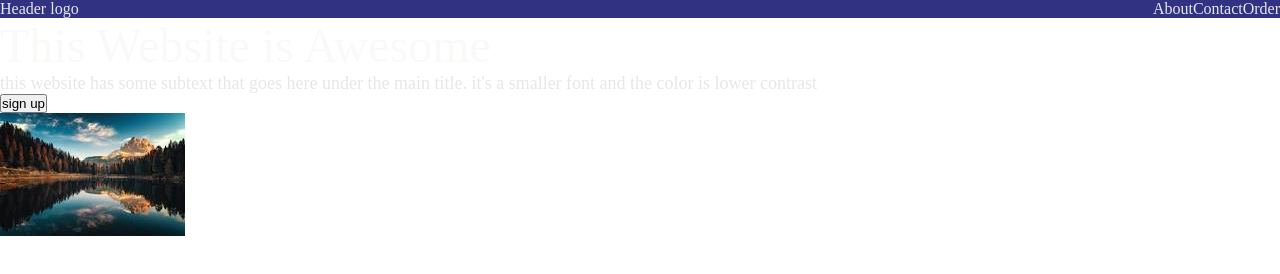
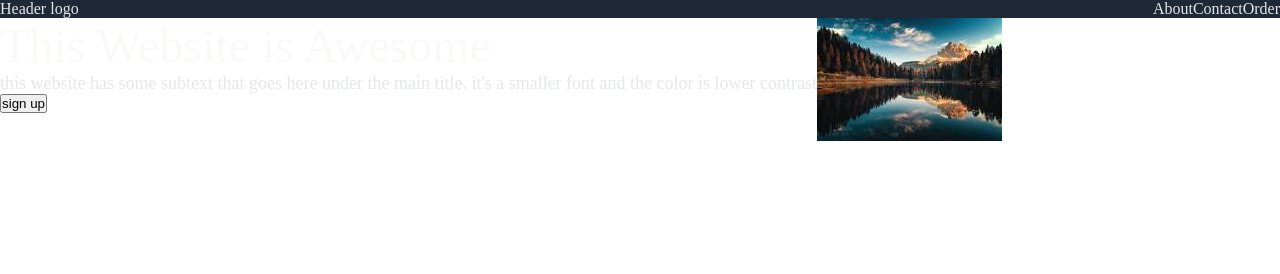
Before and after one commit to Rakeshrocky77/Odian-hc1, a plain HTML site: page index.html in a window 1280 px wide. Drawn offline with Linux system fonts and the light colour scheme.

Commit message:
first step

```diff
--- a/colors.css
+++ b/colors.css
@@ -4,7 +4,7 @@
 }
 .Header{
     color: #e5e7e8;
-    background-color: rgb(50,50,131);
+    background-color: #1f2837;
 }
 
 .headertop {
@@ -32,3 +32,10 @@ a {
     font-size: 18px;
     color: #e5e7e8;
 }
+.headerbody {
+    display: flex;
+}
+
+img {
+    max-height: 250px;
+}
```
